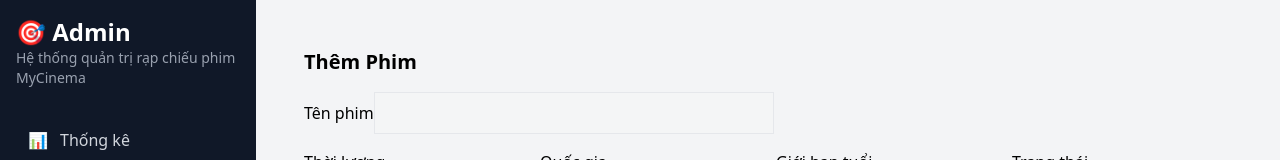
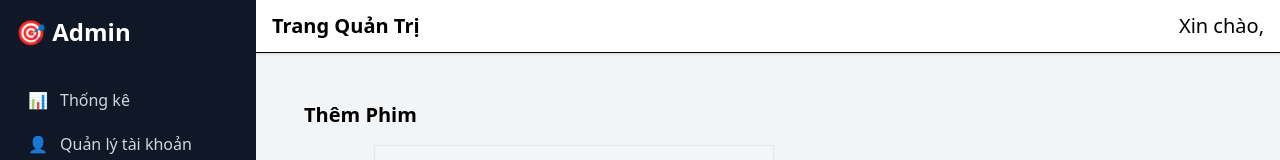
Before and after one commit to tranngocphat13/cinema_web, a Next.js app: page /admin/movies in a window 1280 px wide. Shown: the top 160 px of the page. Built offline with nearby package versions, Linux system fonts and the light colour scheme; no server answers; the database is empty.

Commit message:
middleware_update

```diff
--- a/middleware.js
+++ /dev/null
@@ -1,21 +0,0 @@
-import { getToken } from "next-auth/jwt";
-import { NextResponse } from "next/server";
-
-export async function middleware(req) {
-  const token = await getToken({ req, secret: process.env.NEXTAUTH_SECRET });
-
-  if (!token) {
-    return NextResponse.redirect(new URL("/login", req.url));
-  }
-
-  // Ví dụ chỉ cho Admin
-  if (req.nextUrl.pathname.startsWith("/admin") && token.role !== "Admin") {
-    return NextResponse.redirect(new URL("/403", req.url));
-  }
-
-  return NextResponse.next();
-}
-
-export const config = {
-  matcher: ["/admin/:path*", '/login', '/register'], // hoặc toàn bộ app
-};
--- a/src/app/admin/layout.tsx
+++ b/src/app/admin/layout.tsx
@@ -3,7 +3,8 @@
 
 import Link from "next/link";
 import { usePathname } from "next/navigation";
-import { ReactNode } from "react";
+import { ReactNode, useState, useEffect } from "react";
+import { useSession } from "next-auth/react";
 
 const menuItems = [
   { href: "/admin", label: "Thống kê", icon: "📊" },
@@ -19,17 +20,36 @@ const menuItems = [
 
 export default function AdminLayout({ children }: { children: ReactNode }) {
   const pathname = usePathname();
+  const { data: session } = useSession();
+  const [sidebarOpen, setSidebarOpen] = useState(false);
+
+  useEffect(() => {
+    const handleResize = () => {
+      if (window.innerWidth >= 1024) setSidebarOpen(false);
+    };
+    window.addEventListener("resize", handleResize);
+    return () => window.removeEventListener("resize", handleResize);
+  }, []);
 
   return (
-    <div className="flex min-h-screen">
+    <div className="min-h-screen bg-gray-100 flex">
       {/* Sidebar */}
-      <aside className="w-64 bg-gray-900 text-white p-4 flex flex-col">
-        <div className="mb-8">
+      <aside
+        className={`fixed top-0 left-0 h-full w-64 bg-gray-900 text-white p-4 flex flex-col transform
+          transition-transform duration-300 z-50
+          ${sidebarOpen ? "translate-x-0" : "-translate-x-full"}
+          lg:translate-x-0`}
+      >
+        <div className="mb-8 flex justify-between items-center">
           <h2 className="text-2xl font-bold">🎯 Admin</h2>
-          <p className="text-gray-400 text-sm">Hệ thống quản trị rạp chiếu phim MyCinema</p>
+          <button
+            onClick={() => setSidebarOpen(false)}
+            className="lg:hidden text-gray-300 hover:text-white"
+          >
+            ✖
+          </button>
         </div>
 
-        {/* Navigation */}
         <nav className="flex flex-col gap-1">
           {menuItems.map((item) => {
             const isActive = pathname === item.href;
@@ -37,6 +57,7 @@ export default function AdminLayout({ children }: { children: ReactNode }) {
               <Link
                 key={item.href}
                 href={item.href}
+                onClick={() => setSidebarOpen(false)}
                 className={`flex items-center gap-3 px-3 py-2 rounded-md transition-all duration-200
                   ${isActive ? "bg-gray-700 text-white font-semibold" : "text-gray-300 hover:bg-gray-800 hover:text-white"}`}
               >
@@ -47,14 +68,33 @@ export default function AdminLayout({ children }: { children: ReactNode }) {
           })}
         </nav>
 
-        {/* Footer */}
         <div className="mt-auto text-xs text-gray-500 pt-4 border-t border-gray-700">
           © {new Date().getFullYear()} Admin Panel
         </div>
       </aside>
 
-      {/* Main content */}
-      <main className="flex-1 p-6 bg-gray-100">{children}</main>
+      {/* Nội dung chính */}
+      <div className="flex-1 flex flex-col lg:ml-64">
+        {/* Header */}
+        <header className="bg-white border-b px-4 py-3 flex justify-between items-center shadow-sm">
+          <div className="flex items-center gap-3">
+            <button
+              onClick={() => setSidebarOpen(!sidebarOpen)}
+              className="lg:hidden text-gray-600 hover:text-black"
+            >
+              ☰
+            </button>
+            <h1 className="text-xl font-semibold">Trang Quản Trị</h1>
+          </div>
+
+          <div className="text-xl font-medium">
+            Xin chào, <span className="font-semibold text-blue-600">{session?.user?.name}</span>
+          </div>
+        </header>
+
+        {/* Main */}
+        <main className="p-6 flex-1">{children}</main>
+      </div>
     </div>
   );
 }
--- a/src/app/api/auth/[...nextauth]/route.js
+++ b/src/app/api/auth/[...nextauth]/route.js
@@ -47,7 +47,7 @@ export const authOptions = {
         if (!existingUser) {
           // Nếu user chưa tồn tại => tạo mới nhưng chưa xác thực
           existingUser = await User.create({
-            name: user.name || "No Name",
+            name: user.name,
             email: user.email,
             password: null,
             role: "Customer",
--- /dev/null
+++ b/src/middleware.ts
@@ -0,0 +1,50 @@
+import { NextResponse } from "next/server";
+import type { NextRequest } from "next/server";
+import { getToken } from "next-auth/jwt";
+
+export async function middleware(req: NextRequest) {
+  const url = req.nextUrl.clone();
+  const { pathname } = url;
+
+  // Các route public không cần đăng nhập
+  const publicPaths = ["/", "/login", "/register", "/about", "/contact", "/movies"];
+
+  // Bỏ qua các route hệ thống
+  if (
+    pathname.startsWith("/_next") ||
+    pathname.startsWith("/api") ||
+    pathname.startsWith("/static")
+  ) {
+    return NextResponse.next();
+  }
+
+  // Cho phép truy cập nếu route công khai
+  if (publicPaths.some((path) => pathname === path || pathname.startsWith(path + "/"))) {
+    return NextResponse.next();
+  }
+
+  // Lấy token từ cookie (next-auth)
+  const token = await getToken({ req, secret: process.env.NEXTAUTH_SECRET });
+
+  // Nếu chưa đăng nhập, redirect về /login
+  if (!token) {
+    url.pathname = "/login";
+    url.searchParams.set("callbackUrl", req.url);
+    return NextResponse.redirect(url);
+  }
+
+  // Kiểm tra role user
+  const userRole = token.role;
+
+  // Nếu truy cập admin mà không phải Admin => redirect về trang chủ
+  if (pathname.startsWith("/admin") && userRole !== "Admin") {
+    return NextResponse.redirect(new URL("/", req.url));
+  }
+
+  // Cho phép các trường hợp còn lại
+  return NextResponse.next();
+}
+
+export const config = {
+  matcher: ["/((?!_next|api|static|favicon.ico).*)"],
+};
```
